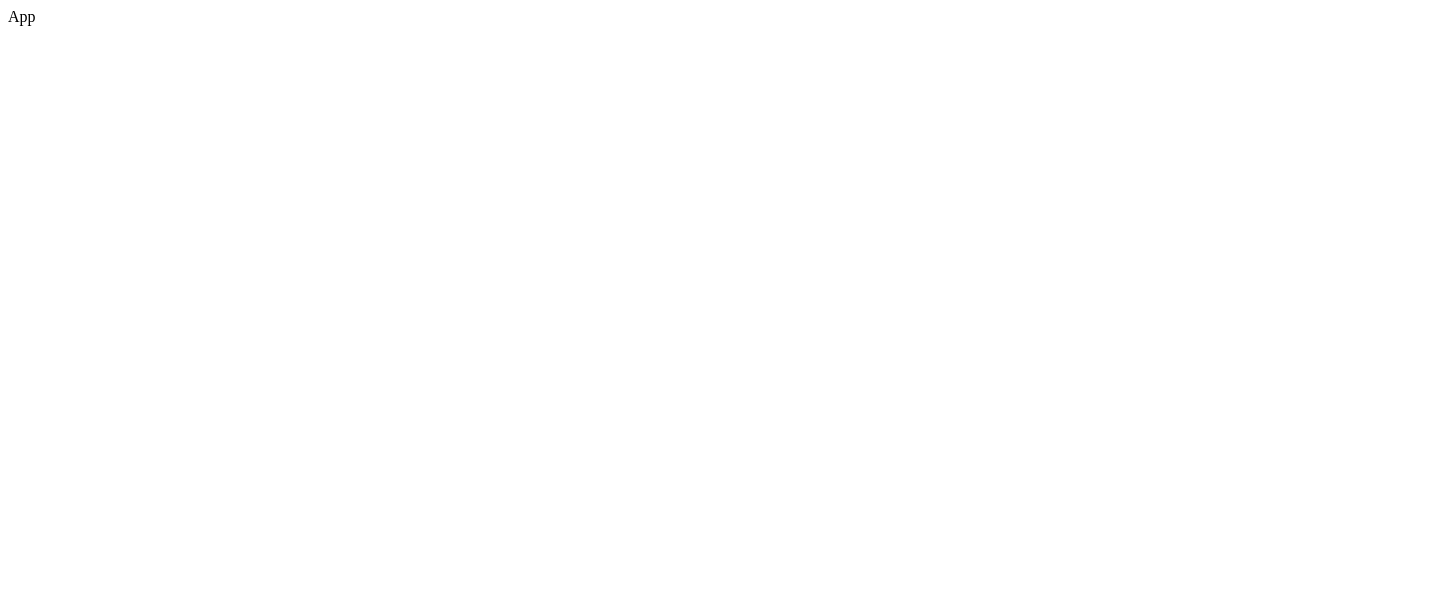
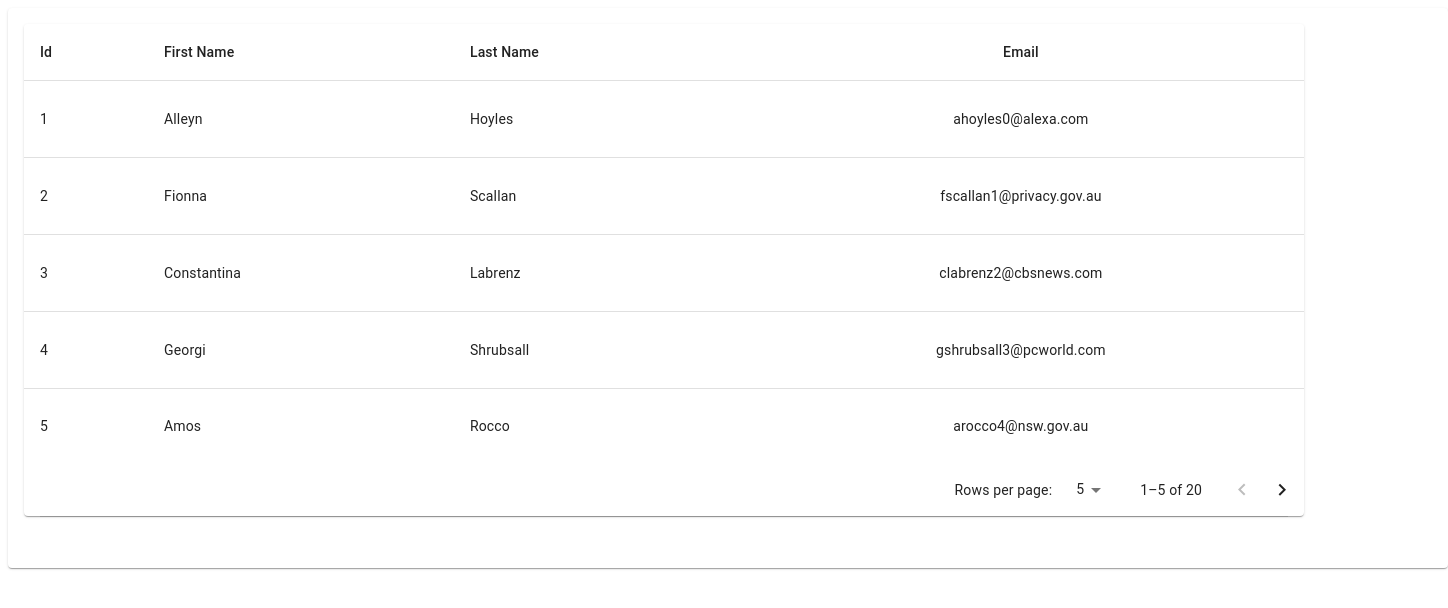
Before and after one commit to Dhanusree123/React-Hook-Forms, a React (Vite) app: page / in a window 1280 px wide. Shown: the top 608 px of the page, 1448 px wide, since content can reach past the window. Built offline with nearby package versions, Linux system fonts and the light colour scheme.

Commit message:
upload table code using mui

```diff
--- a/package.json
+++ b/package.json
@@ -10,7 +10,11 @@
     "preview": "vite preview"
   },
   "dependencies": {
+    "@emotion/react": "^11.14.0",
+    "@emotion/styled": "^11.14.0",
     "@hookform/resolvers": "^3.9.1",
+    "@mui/icons-material": "^6.3.1",
+    "@mui/material": "^6.3.1",
     "prop-types": "^15.8.1",
     "react": "^18.3.1",
     "react-dom": "^18.3.1",
--- a/src/App.tsx
+++ b/src/App.tsx
@@ -1,5 +1,11 @@
+import TablePage from "./Pages/TablePage";
+
 const App = () => {
-  return <div>App</div>;
+  return (
+    <div>
+      <TablePage />
+    </div>
+  );
 };
 
 export default App;
--- /dev/null
+++ b/src/Data/TableData.tsx
@@ -0,0 +1,162 @@
+export const tableData = [
+  {
+    id: 1,
+    first_name: "Alleyn",
+    last_name: "Hoyles",
+    email: "ahoyles0@alexa.com",
+    gender: "Male",
+    ip_address: "180.144.253.92",
+  },
+  {
+    id: 2,
+    first_name: "Fionna",
+    last_name: "Scallan",
+    email: "fscallan1@privacy.gov.au",
+    gender: "Female",
+    ip_address: "240.11.202.83",
+  },
+  {
+    id: 3,
+    first_name: "Constantina",
+    last_name: "Labrenz",
+    email: "clabrenz2@cbsnews.com",
+    gender: "Female",
+    ip_address: "172.210.68.165",
+  },
+  {
+    id: 4,
+    first_name: "Georgi",
+    last_name: "Shrubsall",
+    email: "gshrubsall3@pcworld.com",
+    gender: "Male",
+    ip_address: "156.135.181.35",
+  },
+  {
+    id: 5,
+    first_name: "Amos",
+    last_name: "Rocco",
+    email: "arocco4@nsw.gov.au",
+    gender: "Male",
+    ip_address: "244.23.151.131",
+  },
+  {
+    id: 6,
+    first_name: "Halsey",
+    last_name: "Pilmer",
+    email: "hpilmer5@thetimes.co.uk",
+    gender: "Male",
+    ip_address: "188.50.68.240",
+  },
+  {
+    id: 7,
+    first_name: "Claudian",
+    last_name: "Scryne",
+    email: "cscryne6@weibo.com",
+    gender: "Agender",
+    ip_address: "58.222.138.49",
+  },
+  {
+    id: 8,
+    first_name: "Kalil",
+    last_name: "Gaythorpe",
+    email: "kgaythorpe7@tumblr.com",
+    gender: "Male",
+    ip_address: "104.87.46.209",
+  },
+  {
+    id: 9,
+    first_name: "Karlik",
+    last_name: "De Filippi",
+    email: "kdefilippi8@cnbc.com",
+    gender: "Polygender",
+    ip_address: "164.72.236.179",
+  },
+  {
+    id: 10,
+    first_name: "Gaynor",
+    last_name: "Shaw",
+    email: "gshaw9@csmonitor.com",
+    gender: "Female",
+    ip_address: "4.144.146.240",
+  },
+  {
+    id: 11,
+    first_name: "Bartel",
+    last_name: "St. Aubyn",
+    email: "bstaubyna@omniture.com",
+    gender: "Male",
+    ip_address: "125.200.31.90",
+  },
+  {
+    id: 12,
+    first_name: "Sully",
+    last_name: "Liddiard",
+    email: "sliddiardb@vkontakte.ru",
+    gender: "Male",
+    ip_address: "86.93.204.143",
+  },
+  {
+    id: 13,
+    first_name: "Rufe",
+    last_name: "Staneland",
+    email: "rstanelandc@xing.com",
+    gender: "Male",
+    ip_address: "20.161.46.204",
+  },
+  {
+    id: 14,
+    first_name: "Selle",
+    last_name: "Beardwell",
+    email: "sbeardwelld@wix.com",
+    gender: "Female",
+    ip_address: "54.92.194.182",
+  },
+  {
+    id: 15,
+    first_name: "Lesly",
+    last_name: "Kleinsinger",
+    email: "lkleinsingere@state.gov",
+    gender: "Female",
+    ip_address: "177.57.32.30",
+  },
+  {
+    id: 16,
+    first_name: "Kevina",
+    last_name: "Eplett",
+    email: "keplettf@dmoz.org",
+    gender: "Female",
+    ip_address: "202.23.91.150",
+  },
+  {
+    id: 17,
+    first_name: "Emalee",
+    last_name: "Harrisson",
+    email: "eharrissong@smugmug.com",
+    gender: "Genderfluid",
+    ip_address: "50.96.108.67",
+  },
+  {
+    id: 18,
+    first_name: "Bathsheba",
+    last_name: "Benedite",
+    email: "bbenediteh@mysql.com",
+    gender: "Female",
+    ip_address: "54.56.166.189",
+  },
+  {
+    id: 19,
+    first_name: "Jerald",
+    last_name: "Jozefowicz",
+    email: "jjozefowiczi@google.ru",
+    gender: "Genderqueer",
+    ip_address: "123.18.232.224",
+  },
+  {
+    id: 20,
+    first_name: "Cristi",
+    last_name: "Boissieux",
+    email: "cboissieuxj@naver.com",
+    gender: "Female",
+    ip_address: "57.23.63.186",
+  },
+];
--- /dev/null
+++ b/src/Pages/TablePage.tsx
@@ -0,0 +1,89 @@
+import {
+  TableContainer,
+  Table,
+  TableHead,
+  TableBody,
+  TableRow,
+  TableCell,
+  Paper,
+  Box,
+  Card,
+  CardContent,
+  TablePagination,
+  Divider,
+} from "@mui/material";
+import { tableData } from "../Data/TableData";
+import { useState } from "react";
+
+const TablePage = () => {
+  const [page, setPage] = useState(0);
+  const [rowsPerPage, setRowsPerPage] = useState(5);
+
+  const handleChangePage = (_event: unknown, newPage: number) => {
+    setPage(newPage);
+  };
+
+  const handleChangeRowsPerPage = (
+    _event: React.ChangeEvent<HTMLInputElement>
+  ) => {
+    setRowsPerPage(Number(_event.target.value));
+    setPage(0);
+  };
+  return (
+    <Box>
+      <Card sx={{ height: "70vh", width: "90rem" }}>
+        <CardContent sx={{ height: "60vh", width: "80rem" }}>
+          <TableContainer component={Paper}>
+            <Table
+              aria-label="simple table"
+              stickyHeader
+              sx={{ height: "55vh" }}
+            >
+              <TableHead>
+                <TableRow>
+                  <TableCell>Id</TableCell>
+                  <TableCell>First Name</TableCell>
+                  <TableCell>Last Name</TableCell>
+                  <TableCell align="center">Email</TableCell>
+                </TableRow>
+              </TableHead>
+              <TableBody>
+                {tableData !== null ? (
+                  tableData
+                    .slice(page * rowsPerPage, page * rowsPerPage + rowsPerPage)
+                    .map((row) => (
+                      <TableRow
+                        key={row.id}
+                        sx={{
+                          "&:last-child td, &:last-child th": { border: 0 },
+                        }}
+                      >
+                        <TableCell>{row.id}</TableCell>
+                        <TableCell>{row.first_name}</TableCell>
+                        <TableCell>{row.last_name}</TableCell>
+                        <TableCell align="center">{row.email}</TableCell>
+                      </TableRow>
+                    ))
+                ) : (
+                  <div>Loading...</div>
+                )}
+              </TableBody>
+            </Table>
+            <TablePagination
+              component="div"
+              count={tableData.length}
+              page={page}
+              onPageChange={handleChangePage}
+              rowsPerPage={rowsPerPage}
+              onRowsPerPageChange={handleChangeRowsPerPage}
+              rowsPerPageOptions={[5, 10, 25]}
+            />
+          </TableContainer>
+          <Divider variant="middle" flexItem />
+        </CardContent>
+      </Card>
+    </Box>
+  );
+};
+
+export default TablePage;
```
Also changed, not shown: 1 other file (tests, documents, lock files or other folders).
